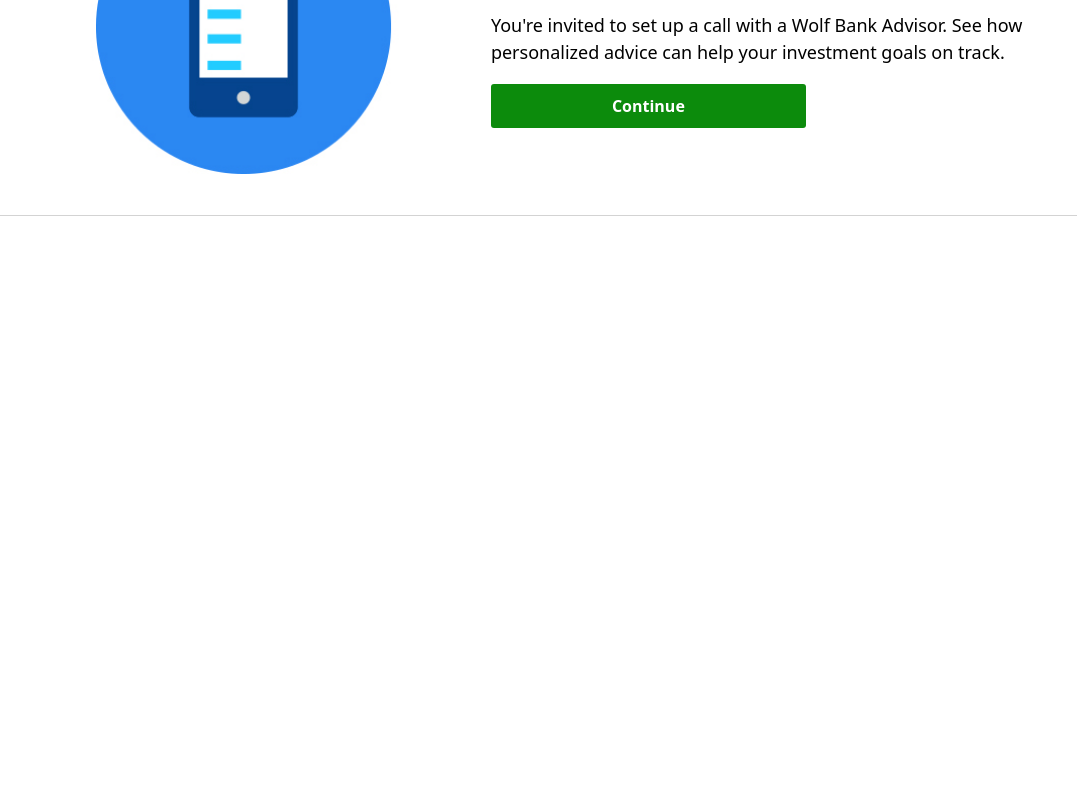
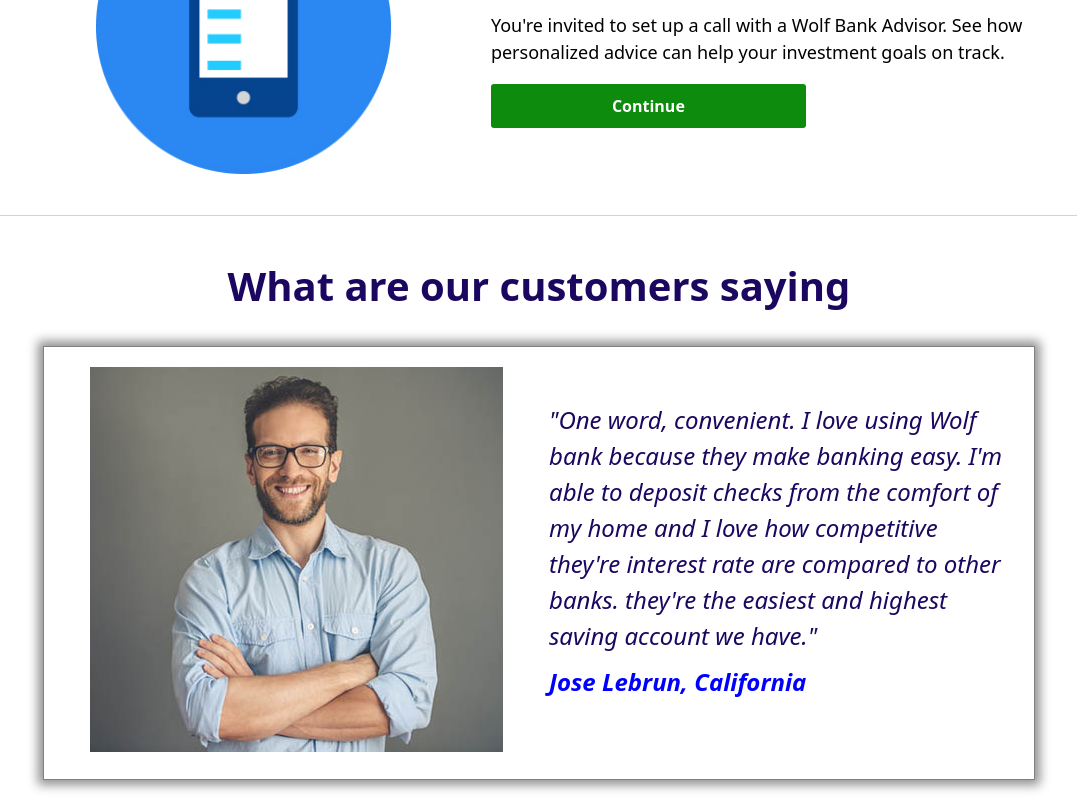
Before and after one commit to snieto10/wbank, a React (Create React App) app: page / in a window 1280 px wide. Shown: the part 2121-2921 px from the top of the page, without its empty margins (101-1178 px from the left). Before the commit the page ends 2337 px from the top, so only its background shows below. Built offline with nearby package versions, Linux system fonts and the light colour scheme.

Commit message:
testimonial ready

```diff
--- a/src/App.css
+++ b/src/App.css
@@ -518,6 +518,7 @@
   margin: 0;
   width: 50%;
   height: 2rem;
+  font-weight: bold;
 }
 
 .searchBar__input::placeholder {
@@ -653,3 +654,66 @@
     width: 50%;
   }
 }
+
+/* Testimonials */
+
+.testimonial__grid {
+  display: grid;
+  grid-template-columns: 1fr;
+  grid-template-rows: 50fr auto;
+  padding: 2rem;
+  border: 1px solid gray;
+  box-shadow: 0 0 10px 5px rgb(146, 144, 144);
+  margin: 2rem;
+  align-items: center;
+  justify-items: center;
+  gap: 2rem;
+  max-width: 950px;
+}
+
+.testimonial__text {
+  font-size: 2.4rem;
+  font-style: italic;
+  color: var(--color-headings);
+}
+
+.center {
+  display: flex;
+  justify-content: center;
+  align-items: center;
+}
+
+@media screen and (min-width: 500px) {
+  .testimonial__grid {
+    grid-template-columns: 40fr 40fr;
+    grid-template-rows: 100fr;
+  }
+
+  .testimonial__text {
+    font-size: 1.6rem;
+  }
+}
+
+@media screen and (min-width: 700px) {
+  .testimonial__grid {
+    display: grid;
+    grid-template-columns: 40fr 40fr;
+    grid-template-rows: 100fr;
+  }
+
+  .testimonial__text {
+    font-size: 2rem;
+  }
+}
+
+@media screen and (min-width: 900px) {
+  .testimonial__grid {
+    display: grid;
+    grid-template-columns: 40fr 40fr;
+    grid-template-rows: 100fr;
+  }
+
+  .testimonial__text {
+    font-size: 2.4rem;
+  }
+}
--- a/src/App.js
+++ b/src/App.js
@@ -4,6 +4,7 @@
 import Cards from "./components/cards";
 import SearchBar from "./components/searchBar";
 import Hero from "./components/hero";
+import Testimonial from "./components/testimonial";
 import "./normalize.css";
 import "./App.css";
 
@@ -15,6 +16,7 @@
       <Cards />
       <SearchBar />
       <Hero />
+      <Testimonial />
     </>
   );
 }
--- /dev/null
+++ b/src/components/testimonial.jsx
@@ -0,0 +1,38 @@
+import React from "react";
+import testi from "../images/testimonial.jpg";
+
+export default function Testimonial(props) {
+  return (
+    <>
+      <div className="container">
+        <h1 style={{ textAlign: "center", marginTop: "4rem" }}>
+          What are our customers saying
+        </h1>
+
+        <div className="center">
+          <div className="testimonial__grid">
+            <div>
+              <img
+                src={testi}
+                className="testimonial__guy"
+                alt="Happy Customer"
+              />
+            </div>
+            <div className="testimonial__text">
+              "One word, convenient. I love using Wolf bank because they make
+              banking easy. I'm able to deposit checks from the comfort of my
+              home and I love how competitive they're interest rate are compared
+              to other banks. they're the easiest and highest saving account we
+              have."
+              <p
+                style={{ fontWeight: "bold", color: "blue", marginTop: "1rem" }}
+              >
+                Jose Lebrun, California
+              </p>
+            </div>
+          </div>
+        </div>
+      </div>
+    </>
+  );
+}
```
Also changed, not shown: src/images/testimonial.jpg (added).
